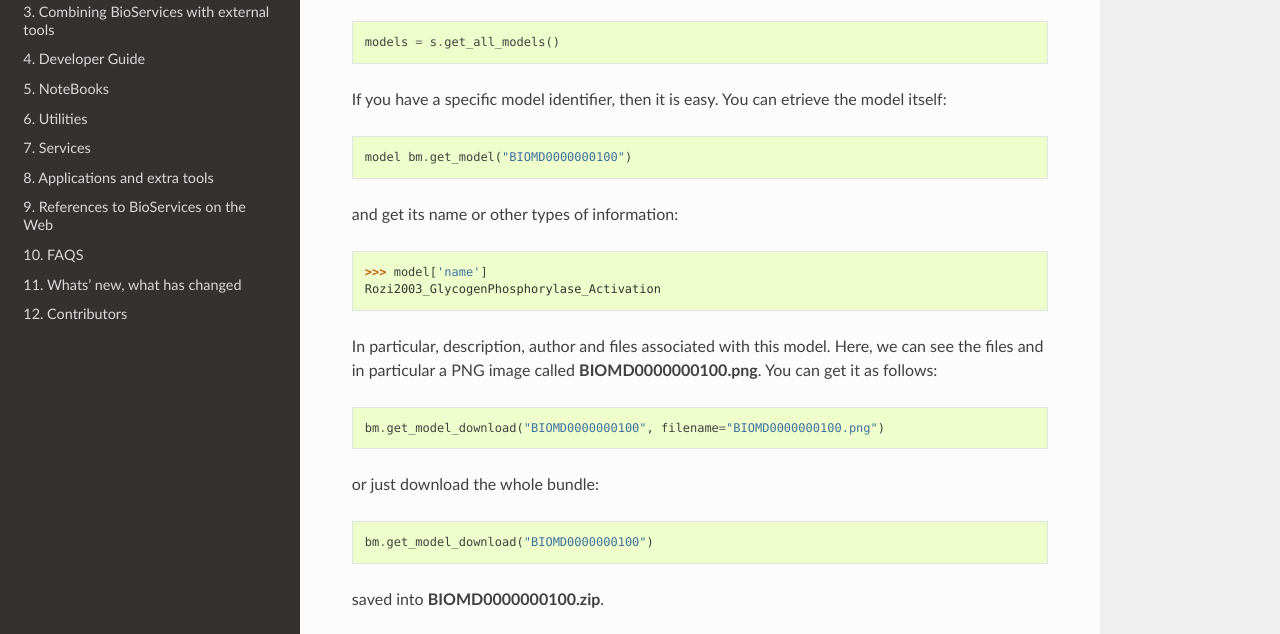
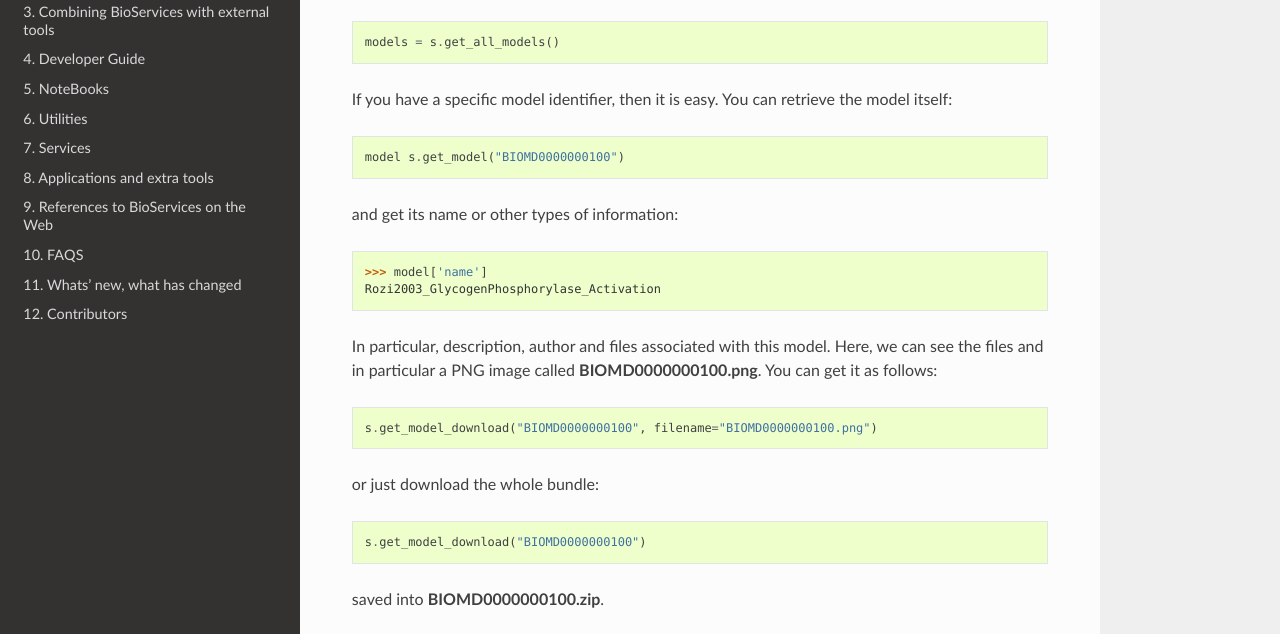
Before and after one commit to cokelaer/bioservices, a Sphinx documentation site: the page built from doc/biomodels.rst, in a window 1280 px wide and 1245 px high. Shown: the part 420-1054 px from the top of the window. Built offline with Sphinx 7.4.7 and the Read the Docs theme 2.0.0, drawn with Linux system fonts in a browser that asks for light colours; formulas are drawn with MathJax 3; pages that are not in the unit, such as notebooks, are missing from menus.

Commit message:
Typo fixes.

```diff
--- a/doc/biomodels.rst
+++ b/doc/biomodels.rst
@@ -29,9 +29,9 @@ look at the list of model identifiers::
 
 
 If you have a specific model identifier, then it is easy. You can
-etrieve the model itself::
+retrieve the model itself::
 
-    model bm.get_model("BIOMD0000000100")
+    model s.get_model("BIOMD0000000100")
 
 and get its name or other types of information::
 
@@ -42,10 +42,10 @@ In particular, description, author and files associated with this model. Here,
 we can see the files and in particular a PNG image called
 **BIOMD0000000100.png**. You can get it as follows::
 
-    bm.get_model_download("BIOMD0000000100", filename="BIOMD0000000100.png")
+    s.get_model_download("BIOMD0000000100", filename="BIOMD0000000100.png")
 
 or just download the whole bundle::
 
-    bm.get_model_download("BIOMD0000000100")
+    s.get_model_download("BIOMD0000000100")
 
 saved into **BIOMD0000000100.zip**.
```
